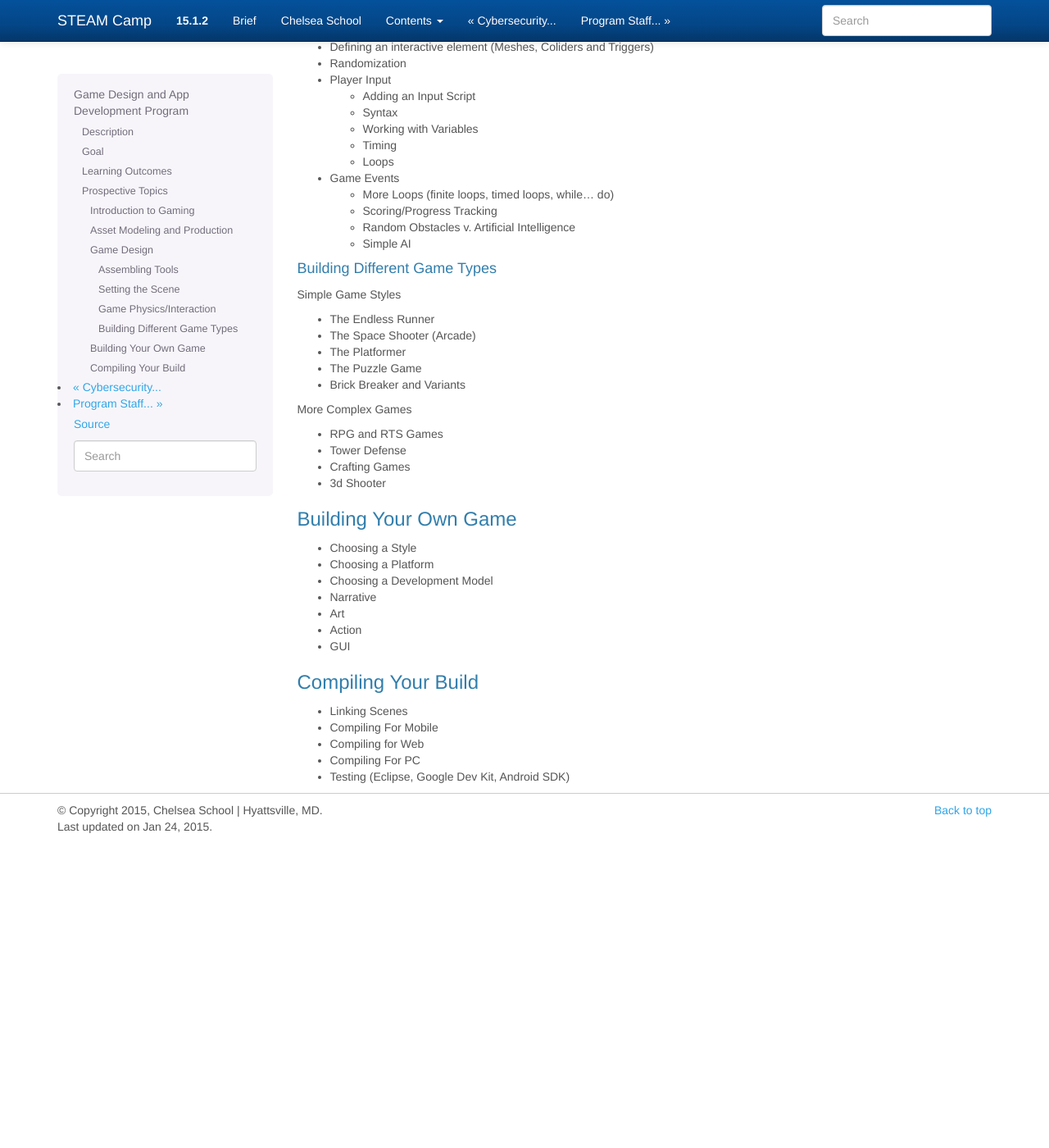
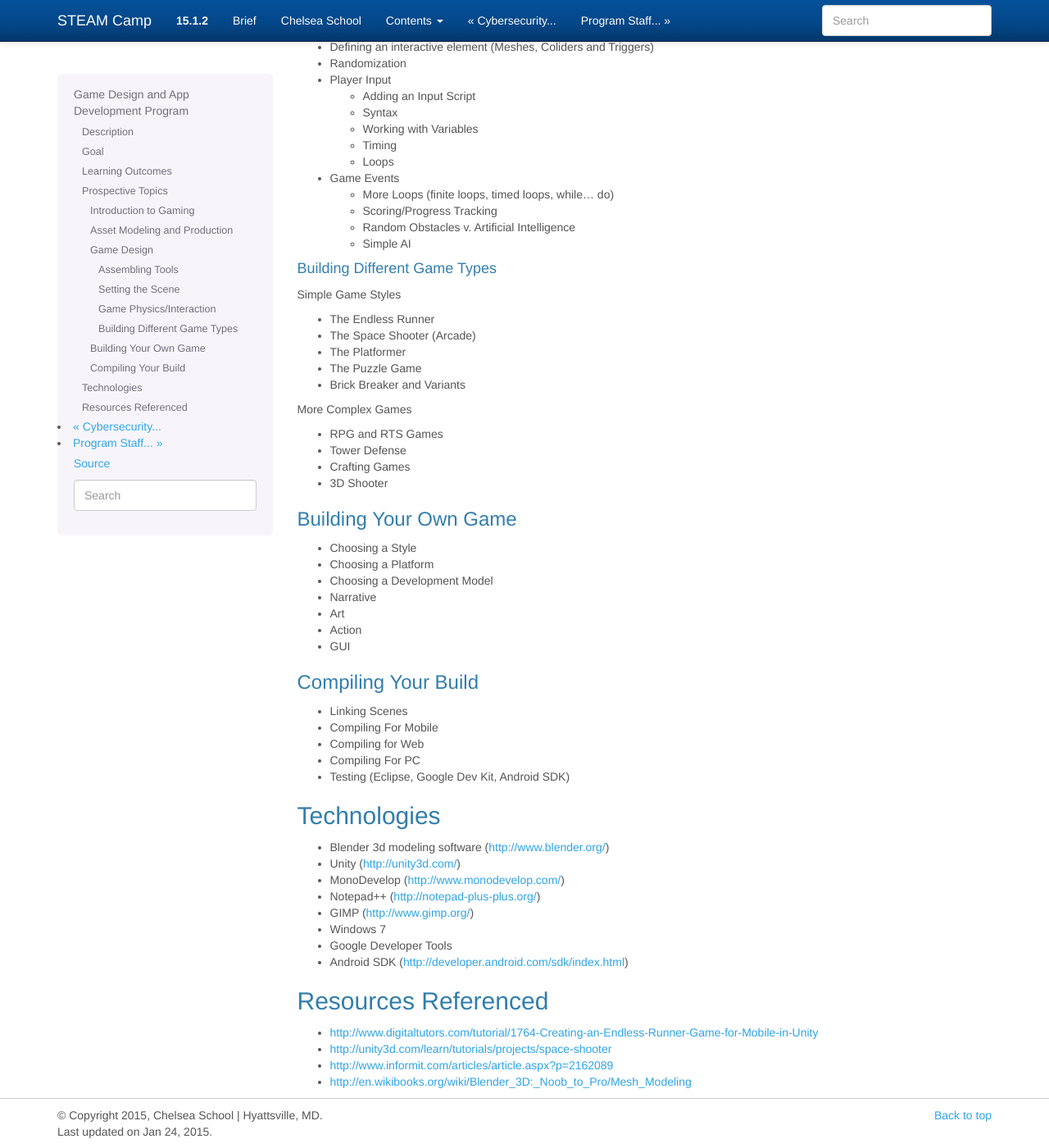
Before and after one commit to ghoulmann/summer-steam-program-details-2015, a Sphinx documentation site: the page built from details-pdf/source/gamedev.rst, in a window 1280 px wide and 1400 px high, scrolled down 1491 px. Shown: the whole window at 82% size. Built offline with Sphinx 7.4.7, drawn with Linux system fonts in a browser that asks for light colours; before the commit the page ends 2519 px from its top, so only the background shows below that.

Commit message:
gamedev course added materials and resources

```diff
--- a/details-pdf/source/gamedev.rst
+++ b/details-pdf/source/gamedev.rst
@@ -158,7 +158,7 @@ More Complex Games
 
 * Crafting Games
 
-* 3d Shooter
+* 3D Shooter
 
 
 Building Your Own Game
@@ -190,3 +190,25 @@ Compiling Your Build
 * Compiling For PC
 
 * Testing (Eclipse, Google Dev Kit, Android SDK)
+
+Technologies
+============
+
+* Blender 3d modeling software (http://www.blender.org/)
+* Unity (http://unity3d.com/)
+* MonoDevelop (http://www.monodevelop.com/)
+* Notepad++ (http://notepad-plus-plus.org/)
+* GIMP (http://www.gimp.org/)
+* Windows 7
+* Google Developer Tools
+* Android SDK (http://developer.android.com/sdk/index.html)
+
+Resources Referenced
+=====================
+
+* http://www.digitaltutors.com/tutorial/1764-Creating-an-Endless-Runner-Game-for-Mobile-in-Unity
+* http://unity3d.com/learn/tutorials/projects/space-shooter
+* http://www.informit.com/articles/article.aspx?p=2162089
+* http://en.wikibooks.org/wiki/Blender_3D:_Noob_to_Pro/Mesh_Modeling
+
+.. index:: Android, Google, Microsoft Windows, Blender, Unity Game Engine, Notepad++, Eclipse, GIMP, SDK, C#, JavaScript, Games, Loops, Narrative, Mesh, collaboration, game history, game development, interactive narrative
```
Also changed, not shown: details-web/source/gamedev.rst (+23 -1 lines).
